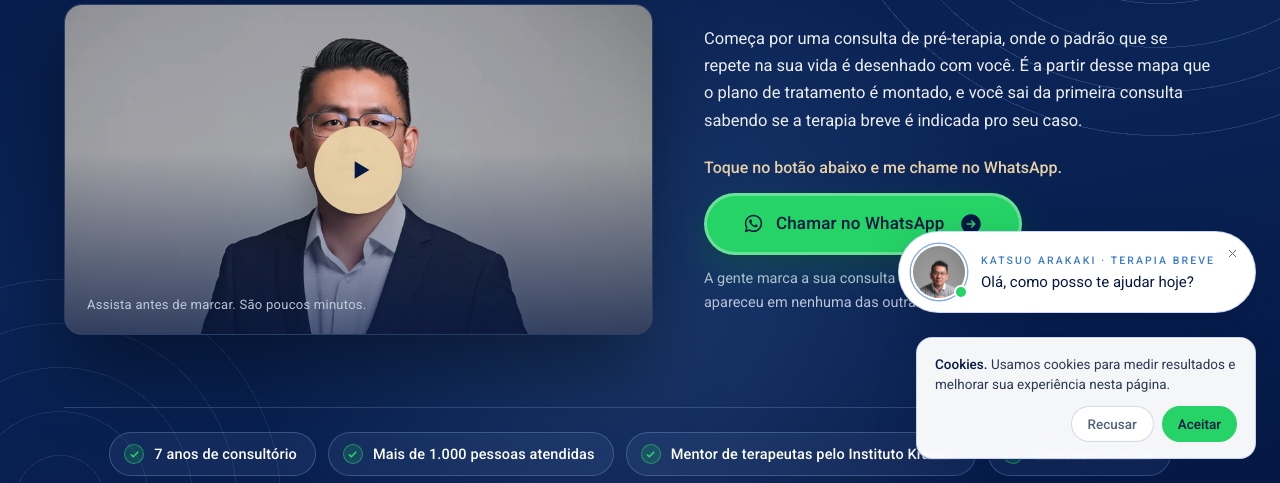
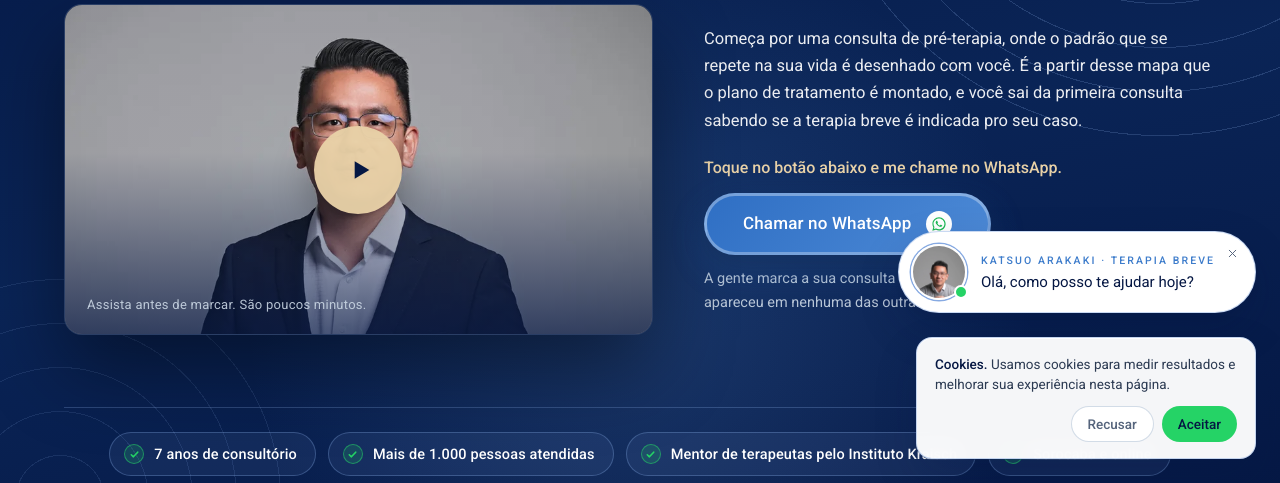
Before and after one commit to Devikison/lp-katsuo-arakaki, a plain HTML site: page index.html in a window 1280 px wide. Shown: the part 317-800 px from the top of the page. Drawn offline with Linux system fonts and the light colour scheme.

Commit message:
CTAs na identidade da página: azul da marca, texto branco e símbolo do WhatsApp em círculo
Co-Authored-By: Claude Fable 5.1 <noreply@anthropic.com>

```diff
--- a/assets/css/style.css
+++ b/assets/css/style.css
@@ -154,22 +154,29 @@ button { font: inherit; color: inherit; background: none; border: 0; padding: 0;
 .btn .ico { width: 21px; height: 21px; flex: none; }
 .btn:active { transform: translateY(0) scale(.98); }
 
+/* CTA principal · identidade da página: azul da marca, borda translúcida, brilho no hover,
+   símbolo do WhatsApp em círculo branco. Para voltar ao verde, troque --cta-bg por var(--wa). */
 .btn--wa {
+  --cta-bg: linear-gradient(135deg, #2F6FC4 0%, #4D8AD6 100%);
   position: relative; overflow: hidden; isolation: isolate;
-  background: var(--wa); color: var(--navy);
+  background: var(--cta-bg); color: #fff;
   border: 3px solid rgba(255, 255, 255, .32);
-  box-shadow: 0 10px 22px rgba(0, 0, 0, .18), 0 14px 34px rgba(37, 211, 102, .22);
-  transition: transform .3s ease-in-out, border-color .3s ease-in-out, box-shadow .3s ease-in-out, background .3s ease;
+  box-shadow: 0 10px 22px rgba(0, 0, 0, .2), 0 14px 34px rgba(47, 111, 196, .28);
+  transition: transform .3s ease-in-out, border-color .3s ease-in-out, box-shadow .3s ease-in-out;
 }
 .btn--wa::before {
-  content: ""; position: absolute; top: 0; left: -120px; width: 110px; height: 100%; opacity: .55; pointer-events: none;
-  background-image: linear-gradient(120deg, rgba(255, 255, 255, 0) 30%, rgba(255, 255, 255, .85), rgba(255, 255, 255, 0) 70%);
+  content: ""; position: absolute; top: 0; left: -120px; width: 110px; height: 100%; opacity: .6; pointer-events: none;
+  background-image: linear-gradient(120deg, rgba(255, 255, 255, 0) 30%, rgba(255, 255, 255, .8), rgba(255, 255, 255, 0) 70%);
 }
-.btn--wa:hover { background: var(--wa); color: var(--navy); transform: scale(1.05); border-color: rgba(255, 255, 255, .6); box-shadow: 0 14px 30px rgba(0, 0, 0, .22), 0 18px 40px rgba(37, 211, 102, .3); }
+.btn--wa:hover { color: #fff; transform: scale(1.05); border-color: rgba(255, 255, 255, .6); box-shadow: 0 14px 30px rgba(0, 0, 0, .24), 0 18px 40px rgba(47, 111, 196, .36); }
 .btn--wa:hover::before { animation: shine 1.5s ease-out infinite; }
-.btn--wa .ico { color: var(--navy); }
-.btn__arrow { width: 24px; height: 24px; flex: none; margin-left: 2px; transition: transform .3s ease-in-out; }
-.btn--wa:hover .btn__arrow { transform: translateX(4px); }
+.btn__wa {
+  flex: none; width: 26px; height: 26px; border-radius: 50%; background: #fff; margin-left: 2px;
+  display: inline-flex; align-items: center; justify-content: center;
+  transition: transform .3s ease-in-out;
+}
+.btn__wa svg { width: 16px; height: 16px; color: #1DB955; }
+.btn--wa:hover .btn__wa { transform: translateX(4px); }
 @keyframes shine { 0% { left: -120px; } 60% { left: 100%; } 100% { left: 100%; } }
 
 .btn--ghost { color: #fff; border: 1px solid rgba(37, 211, 102, .55); background: rgba(37, 211, 102, .12); }
--- a/index.html
+++ b/index.html
@@ -90,9 +90,8 @@
         <div class="cta cta--hero">
           <p class="cta__line cta__line--gold">Toque no botão abaixo e me chame no WhatsApp.</p>
           <a class="btn btn--wa btn--lg js-wa" href="#" target="_blank" rel="noopener">
-            <svg class="ico" viewBox="0 0 24 24" aria-hidden="true"><use href="#i-wa"/></svg>
             Chamar no WhatsApp
-            <svg class="btn__arrow" viewBox="0 0 24 24" aria-hidden="true"><path fill="currentColor" fill-rule="evenodd" clip-rule="evenodd" d="M12 2.25c-5.385 0-9.75 4.365-9.75 9.75s4.365 9.75 9.75 9.75 9.75-4.365 9.75-9.75S17.385 2.25 12 2.25zm4.28 10.28a.75.75 0 000-1.06l-3-3a.75.75 0 10-1.06 1.06l1.72 1.72H8.25a.75.75 0 000 1.5h5.69l-1.72 1.72a.75.75 0 101.06 1.06l3-3z"/></svg>
+            <span class="btn__wa" aria-hidden="true"><svg viewBox="0 0 24 24"><use href="#i-wa"/></svg></span>
           </a>
           <p class="cta__note">A gente marca a sua consulta e você descobre, numa sessão, o que ainda não apareceu em nenhuma das outras.</p>
         </div>
@@ -205,9 +204,8 @@
     <div class="cta cta--center reveal">
       <p class="cta__line">Toque no botão abaixo e me chame no WhatsApp.</p>
       <a class="btn btn--wa btn--lg js-wa" href="#" target="_blank" rel="noopener">
-        <svg class="ico" viewBox="0 0 24 24" aria-hidden="true"><use href="#i-wa"/></svg>
-        Marcar minha consulta
-            <svg class="btn__arrow" viewBox="0 0 24 24" aria-hidden="true"><path fill="currentColor" fill-rule="evenodd" clip-rule="evenodd" d="M12 2.25c-5.385 0-9.75 4.365-9.75 9.75s4.365 9.75 9.75 9.75 9.75-4.365 9.75-9.75S17.385 2.25 12 2.25zm4.28 10.28a.75.75 0 000-1.06l-3-3a.75.75 0 10-1.06 1.06l1.72 1.72H8.25a.75.75 0 000 1.5h5.69l-1.72 1.72a.75.75 0 101.06 1.06l3-3z"/></svg>
+            Marcar minha consulta
+            <span class="btn__wa" aria-hidden="true"><svg viewBox="0 0 24 24"><use href="#i-wa"/></svg></span>
           </a>
       <p class="cta__note">Você sai da consulta sabendo o que está acontecendo com você, antes de precisar decidir qualquer outra coisa.</p>
     </div>
@@ -391,9 +389,8 @@
       <div class="cta cta--center">
         <p class="cta__line">Toque no botão abaixo e me chame no WhatsApp.</p>
         <a class="btn btn--wa btn--xl js-wa" href="#" target="_blank" rel="noopener">
-          <svg class="ico" viewBox="0 0 24 24" aria-hidden="true"><use href="#i-wa"/></svg>
-          Chamar no WhatsApp
-            <svg class="btn__arrow" viewBox="0 0 24 24" aria-hidden="true"><path fill="currentColor" fill-rule="evenodd" clip-rule="evenodd" d="M12 2.25c-5.385 0-9.75 4.365-9.75 9.75s4.365 9.75 9.75 9.75 9.75-4.365 9.75-9.75S17.385 2.25 12 2.25zm4.28 10.28a.75.75 0 000-1.06l-3-3a.75.75 0 10-1.06 1.06l1.72 1.72H8.25a.75.75 0 000 1.5h5.69l-1.72 1.72a.75.75 0 101.06 1.06l3-3z"/></svg>
+            Chamar no WhatsApp
+            <span class="btn__wa" aria-hidden="true"><svg viewBox="0 0 24 24"><use href="#i-wa"/></svg></span>
           </a>
         <p class="cta__note">Enquanto esse padrão continuar rodando sozinho, daqui a um ano você vai estar exatamente onde está hoje, só que sabendo explicar ainda melhor por quê.</p>
       </div>
@@ -418,9 +415,8 @@
 <!-- Botão fixo de WhatsApp (celular) · presente desde o topo da página -->
 <div class="sticky" role="region" aria-label="Chamar no WhatsApp">
   <a class="btn btn--wa btn--block js-wa" href="#" target="_blank" rel="noopener">
-    <svg class="ico" viewBox="0 0 24 24" aria-hidden="true"><use href="#i-wa"/></svg>
-    Chamar no WhatsApp
-            <svg class="btn__arrow" viewBox="0 0 24 24" aria-hidden="true"><path fill="currentColor" fill-rule="evenodd" clip-rule="evenodd" d="M12 2.25c-5.385 0-9.75 4.365-9.75 9.75s4.365 9.75 9.75 9.75 9.75-4.365 9.75-9.75S17.385 2.25 12 2.25zm4.28 10.28a.75.75 0 000-1.06l-3-3a.75.75 0 10-1.06 1.06l1.72 1.72H8.25a.75.75 0 000 1.5h5.69l-1.72 1.72a.75.75 0 101.06 1.06l3-3z"/></svg>
+            Chamar no WhatsApp
+            <span class="btn__wa" aria-hidden="true"><svg viewBox="0 0 24 24"><use href="#i-wa"/></svg></span>
           </a>
 </div>
 
```
